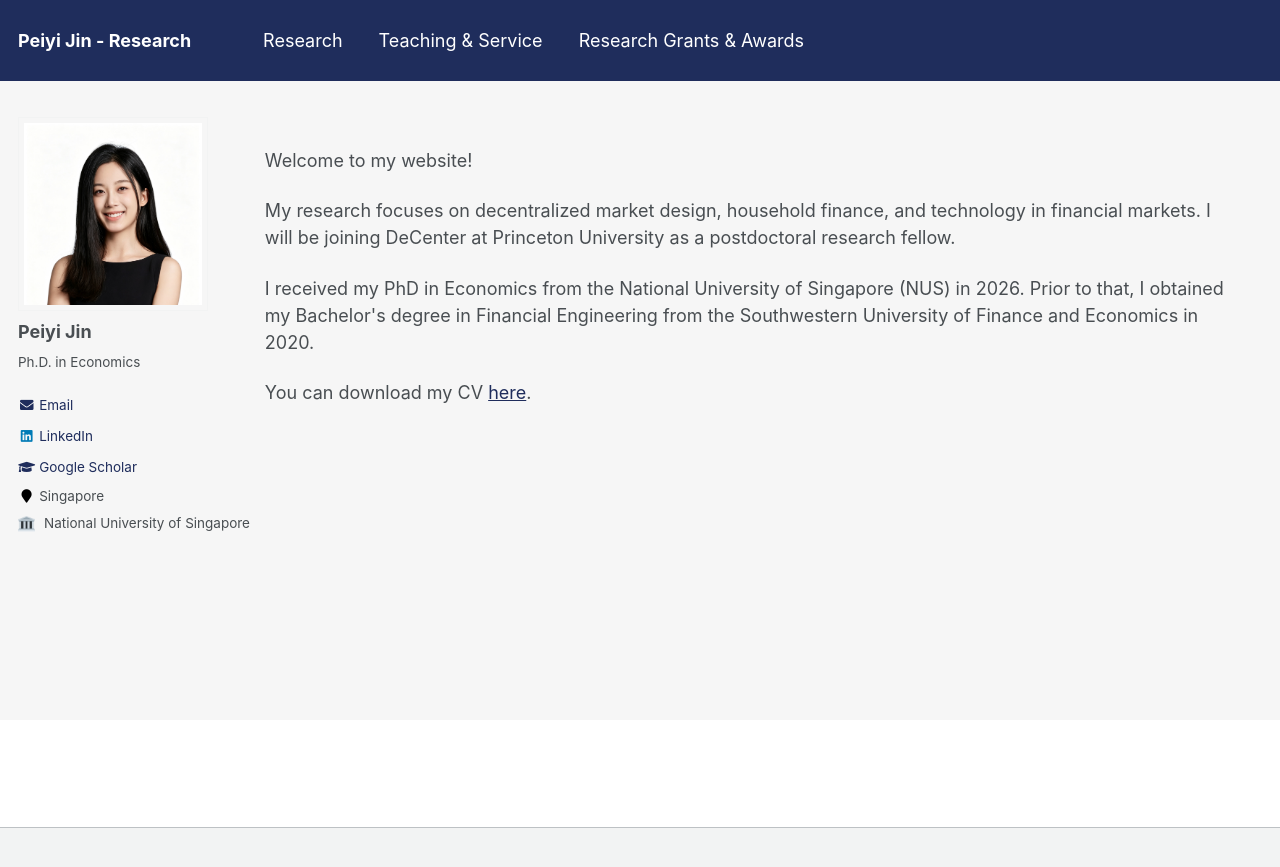
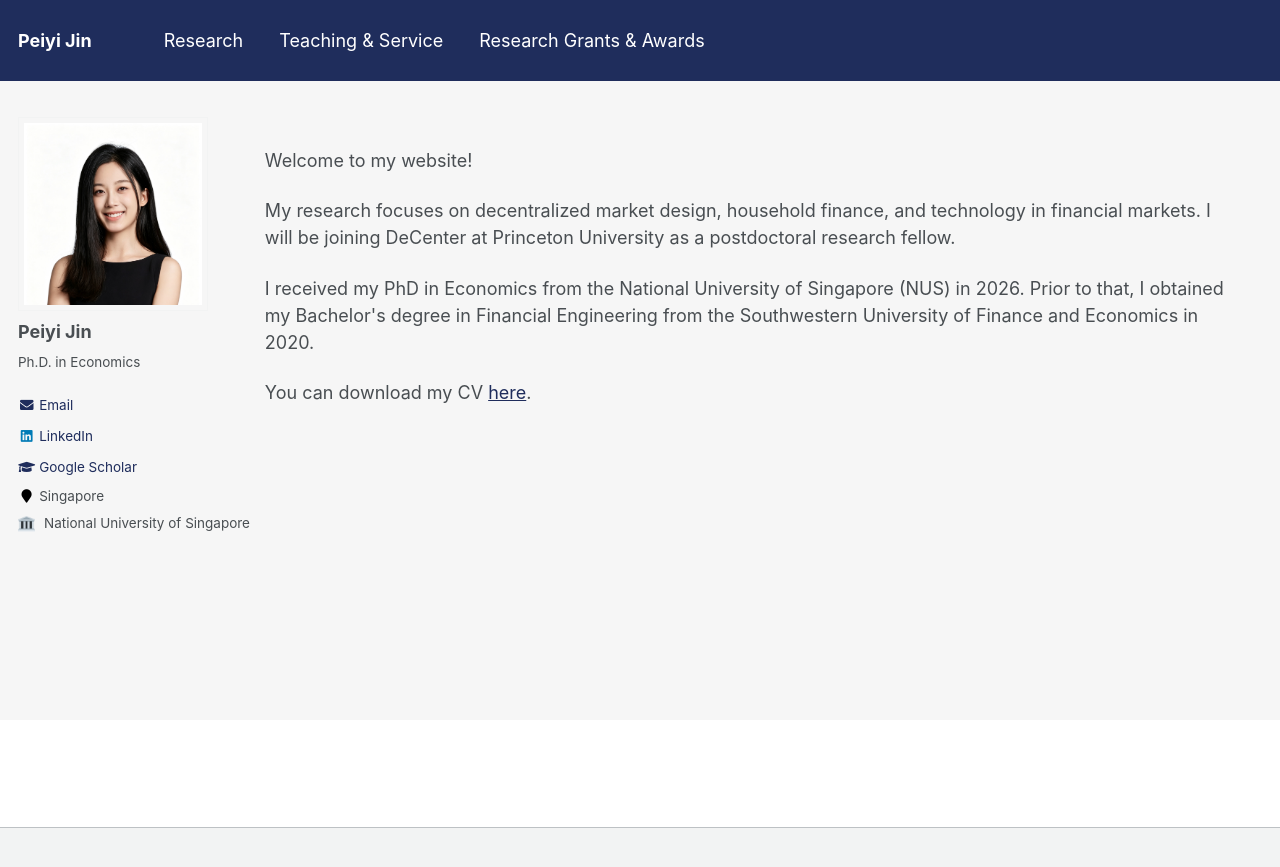
Before and after one commit to peiyi-jin/peiyi-jin.github.io, a Jekyll site: the page built from _pages/about.md, in a window 1280 px wide. Shown: the top 867 px of the page. Built offline with Jekyll 4.4.1, drawn with Linux system fonts in a browser that asks for light colours.

Commit message:
调整首页站点标题为 Peiyi Jin
将站点标题从 Peiyi Jin - Research 简化为 Peiyi Jin，以匹配主页展示需求。

Co-authored-by: Cursor <cursoragent@cursor.com>

```diff
--- a/_config.yml
+++ b/_config.yml
@@ -6,7 +6,7 @@
 # `jekyll serve`. If you change this file, please restart the server process.
 # Site Settings
 locale                   : "en-US"
-title: "Peiyi Jin - Research"
+title: "Peiyi Jin"
 title_separator: ""
 name: ""
 description: "Ph.D. Candidate in Economics, National University of Singapore (NUS). On the 2025/26 academic job market."
```
